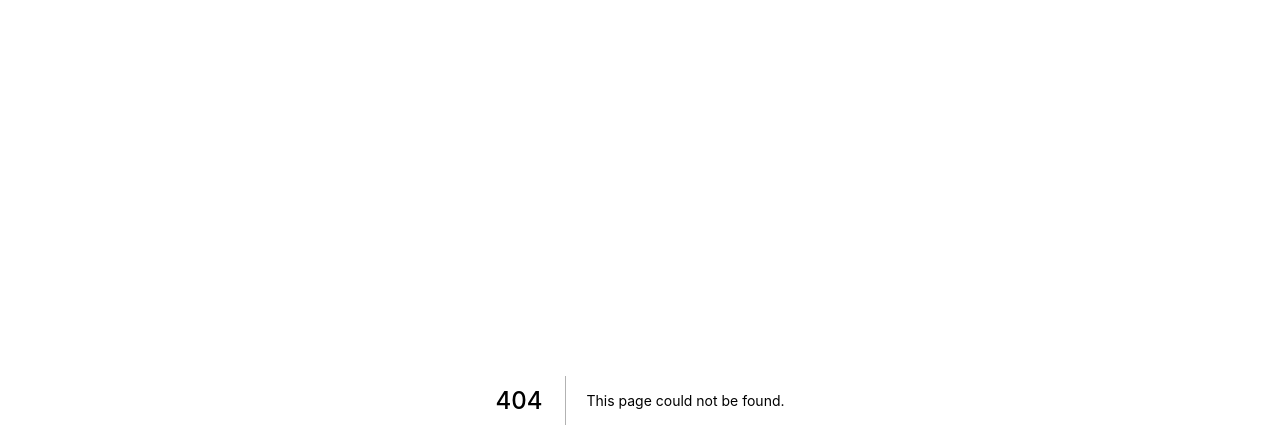
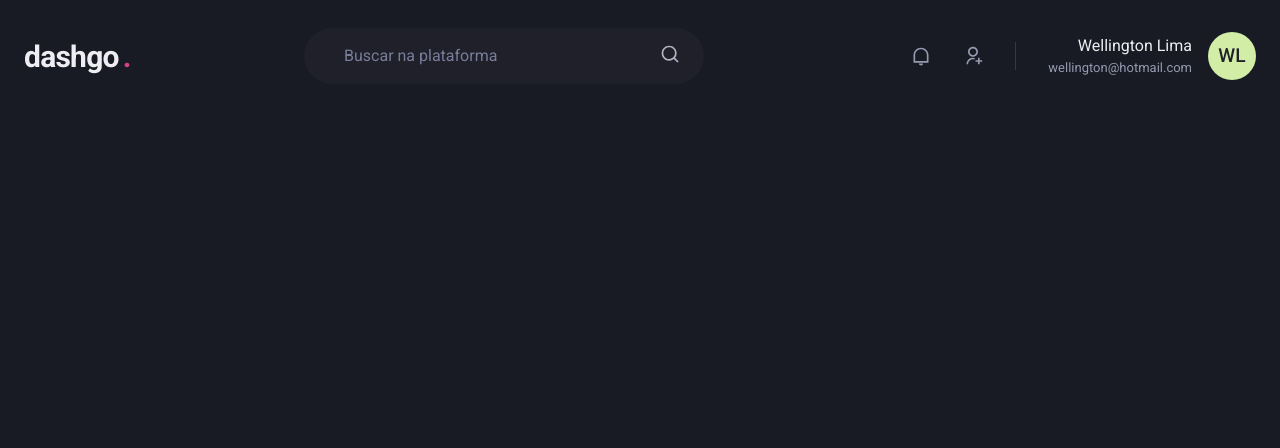
Before and after one commit to wellingtondw/godash, a Next.js app: page /dashboard in a window 1280 px wide. Before the commit this address had no page. Shown: the top 448 px of the page. Built offline with nearby package versions, Linux system fonts and the light colour scheme.

Commit message:
create header

```diff
--- a/package.json
+++ b/package.json
@@ -15,7 +15,8 @@
     "framer-motion": "^6",
     "next": "12.1.6",
     "react": "18.1.0",
-    "react-dom": "18.1.0"
+    "react-dom": "18.1.0",
+    "react-icons": "^4.4.0"
   },
   "devDependencies": {
     "@types/node": "17.0.40",
--- /dev/null
+++ b/src/components/Header.tsx
@@ -0,0 +1,79 @@
+import { Avatar, Box, Flex, HStack, Icon, Input, Text } from "@chakra-ui/react";
+import {
+  RiNotificationLine,
+  RiSearchLine,
+  RiUserAddLine,
+} from "react-icons/ri";
+
+export function Header() {
+  return (
+    <Flex
+      as="header"
+      w="100%"
+      maxW={1480}
+      h="20"
+      mx="auto"
+      mt="4"
+      px="6"
+      align="center"
+    >
+      <Text fontSize="3xl" fontWeight="bold" letterSpacing="tight" w="64">
+        dashgo
+        <Text as="span" ml="1" color="pink.500">
+          .
+        </Text>
+      </Text>
+
+      <Flex
+        as="label"
+        flex="1"
+        py="4"
+        px="6"
+        ml="6"
+        maxW={400}
+        alignSelf="center"
+        color="gray.200"
+        position="relative"
+        bg="gray.800"
+        borderRadius="full"
+      >
+        <Input
+          color="gray.50"
+          variant="unstyled"
+          placeholder="Buscar na plataforma"
+          _placeholder={{ color: "gray.400" }}
+          px="4"
+          mr="4"
+        />
+
+        <Icon as={RiSearchLine} fontSize="20" />
+      </Flex>
+
+      <Flex align="center" ml="auto">
+        <HStack
+          spacing="8"
+          mx="8"
+          pr="8"
+          py="1"
+          color="gray.300"
+          borderRightWidth={1}
+          borderColor="gray.700"
+        >
+          <Icon as={RiNotificationLine} fontSize="20" />
+          <Icon as={RiUserAddLine} fontSize="20" />
+        </HStack>
+
+        <Flex align="center">
+          <Box mr="4" textAlign="right">
+            <Text>Wellington Lima</Text>
+            <Text color="gray.300" fontSize="small">
+              wellington@hotmail.com
+            </Text>
+          </Box>
+
+          <Avatar size="md" name="Wellington Lima" />
+        </Flex>
+      </Flex>
+    </Flex>
+  );
+}
--- /dev/null
+++ b/src/pages/dashboard.tsx
@@ -0,0 +1,5 @@
+import { Header } from "../components/Header";
+
+export default function Dashboard() {
+  return <Header />;
+}
```
Also changed, not shown: 1 other file (tests, documents, lock files or other folders).
